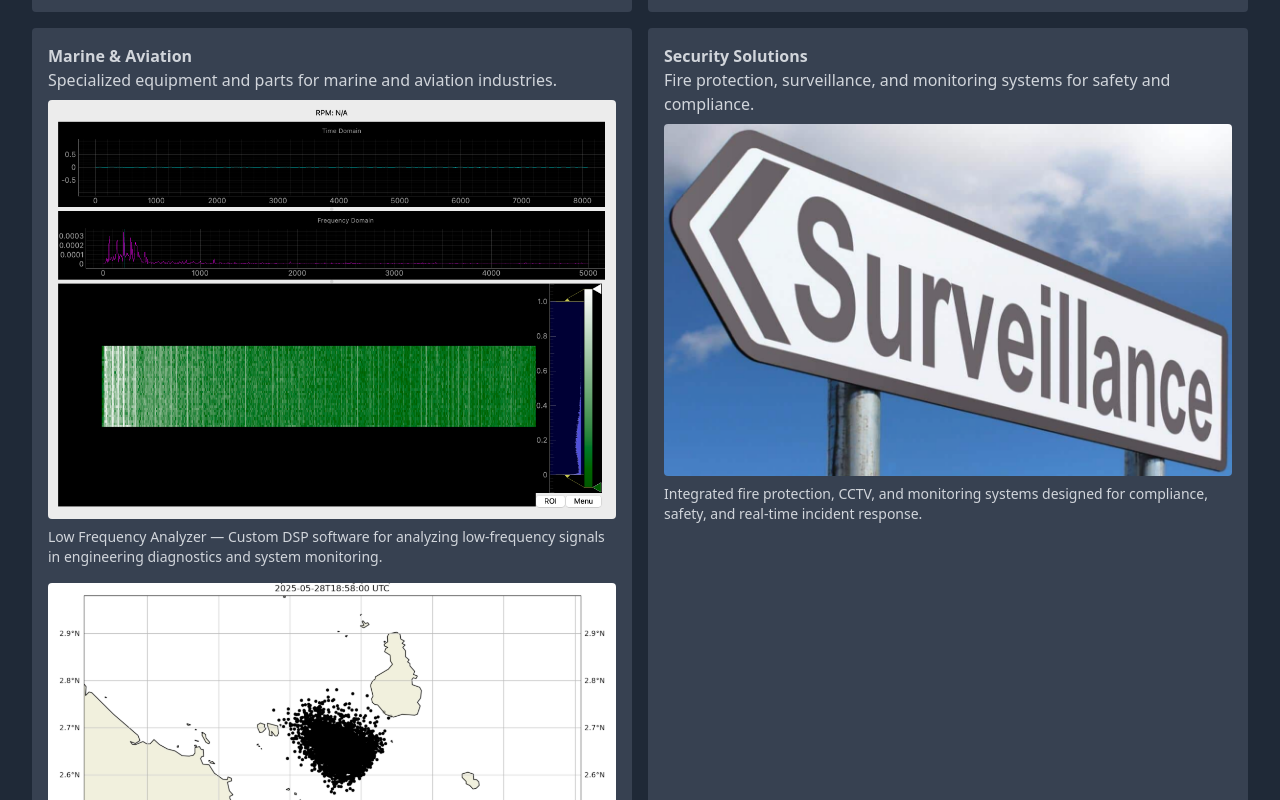
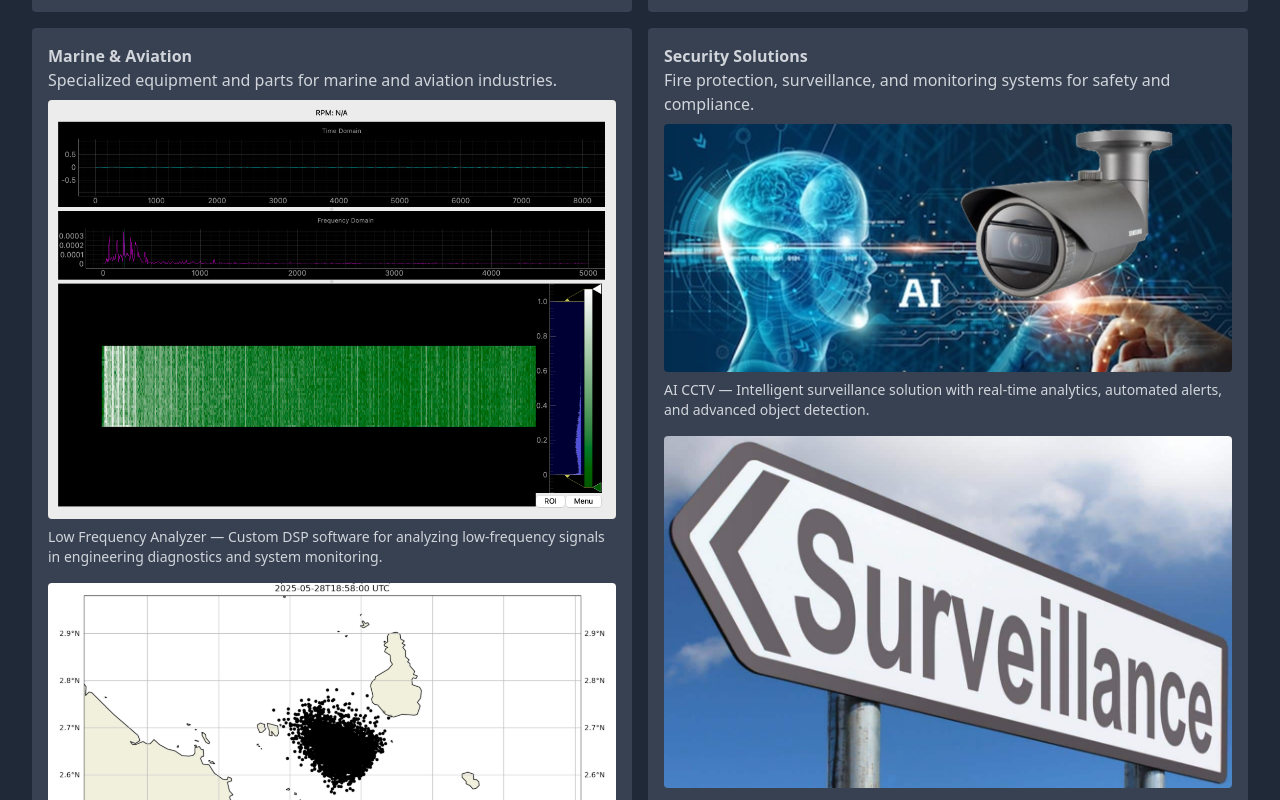
Before and after one commit to Rahim71/kahfi-fortress, a React (Vite) app: page / in a window 1280 px wide. Shown: the part 580-1380 px from the top of the page. Built offline with nearby package versions, Linux system fonts and the light colour scheme; the HTML template or start-up script is replaced by a standard one.

Commit message:
Add AI CCTV image and description to Security Solutions section

```diff
--- a/src/components/Services.jsx
+++ b/src/components/Services.jsx
@@ -49,6 +49,17 @@ export default function Services() {
 
           <div className="mt-2">
             <img
+              src={`${import.meta.env.BASE_URL}images/aicctv.png`}
+              alt="AI CCTV"
+              className="rounded mb-2"
+            />
+            <p className="text-sm">
+              AI CCTV — Intelligent surveillance solution with real-time analytics, automated alerts, and advanced object detection.
+            </p>
+          </div>
+
+          <div className="mt-4">
+            <img
               src={`${import.meta.env.BASE_URL}images/surveillance.png`}
               alt="Surveillance System"
               className="rounded mb-2"
```
Also changed, not shown: public/images/aicctv.png (added).
